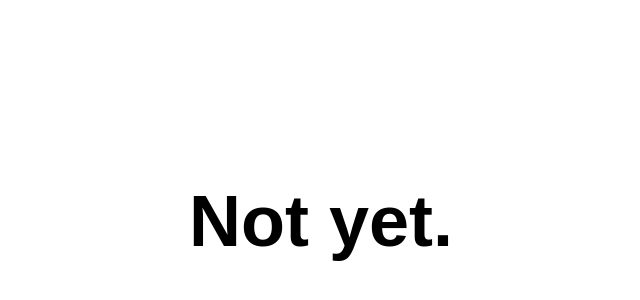
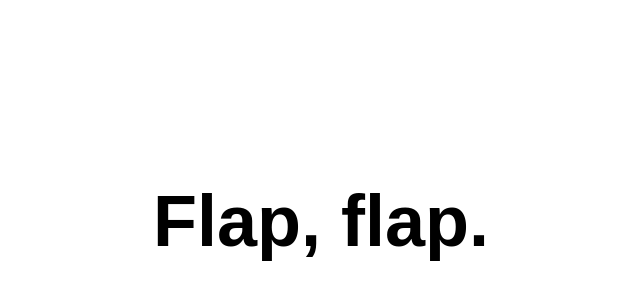
Before and after one commit to indefinit/eaglewedding, a plain HTML site: page index.html in a window 1280 px wide. Shown: the part 60-360 px from the top of the page, without its empty margins (319-959 px from the left). Drawn offline with Linux system fonts and the light colour scheme.

Commit message:
flap flap

```diff
--- a/index.html
+++ b/index.html
@@ -8,7 +8,7 @@
 </head>
 <body>
 	<div class="main">
-		<h1>Not yet.</h1>
+		<h1>Flap, flap.</h1>
 	</div>
 
 	<script src="main.js" type="text/javascript" charset="utf-8"></script>
```
